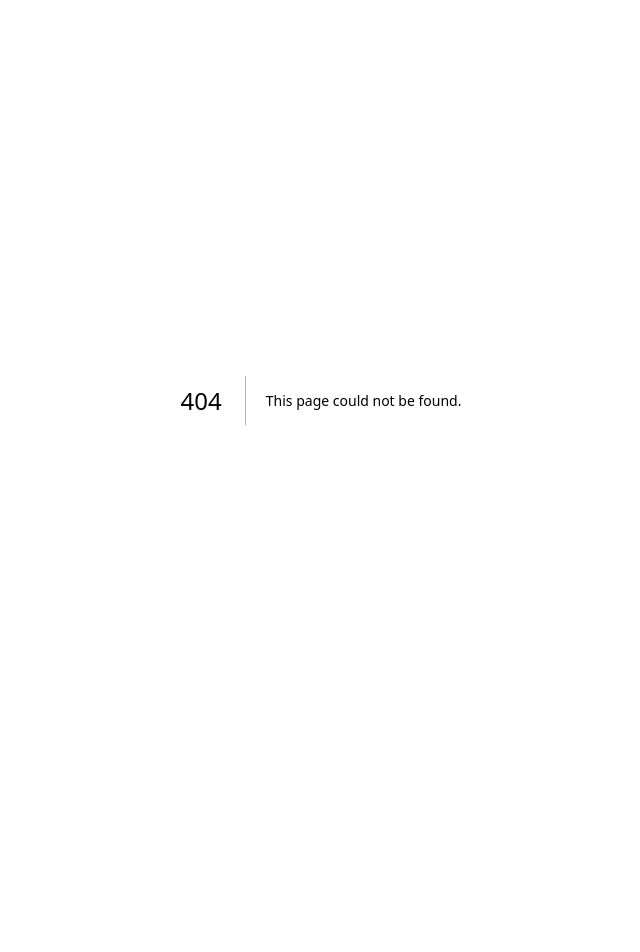
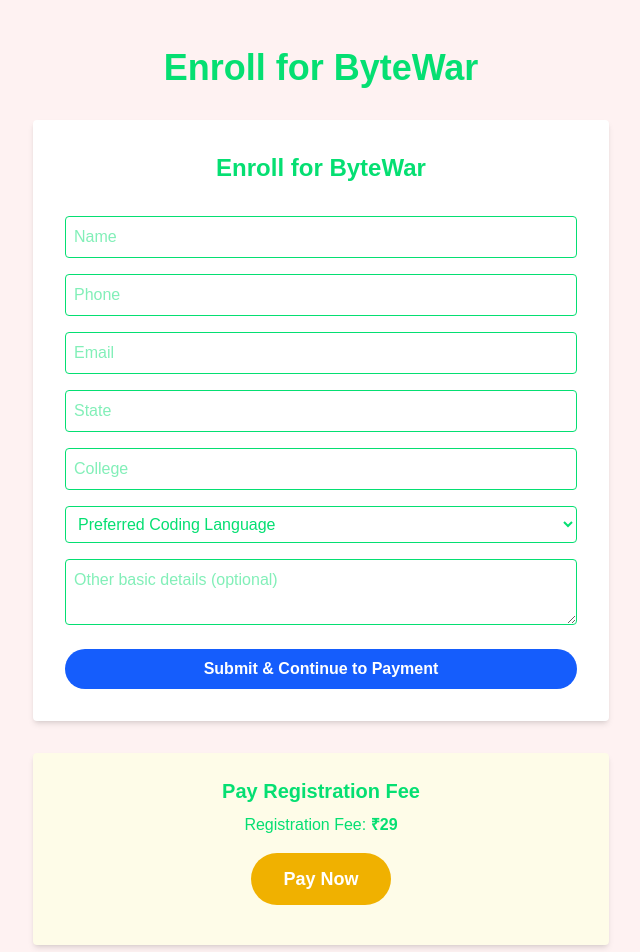
Before and after one commit to navokta/Bytewar-v2, a Next.js app: page /enroll in a window 1280 px wide. Before the commit this address had no page. Shown: the top 952 px of the page, without its empty margins (319-959 px from the left). Before the commit the page ends 800 px from the top, so only its background shows below. Built offline with nearby package versions, Linux system fonts and the light colour scheme.

Commit message:
Enroll page

```diff
--- /dev/null
+++ b/app/enroll/page.js
@@ -0,0 +1,12 @@
+import EnrollForm from "../../components/EnrollForm";
+import PaymentSection from "../../components/PaymentSection";
+
+export default function EnrollPage() {
+  return (
+    <div className="min-h-screen bg-red-50 py-12 px-4 text-green-400">
+      <h1 className="text-4xl font-extrabold text-center mb-8">Enroll for ByteWar</h1>
+      <EnrollForm />
+      <PaymentSection />
+    </div>
+  );
+}
--- /dev/null
+++ b/components/EnrollForm.js
@@ -0,0 +1,92 @@
+"use client";
+import { useState } from "react";
+
+export default function EnrollForm() {
+  const [form, setForm] = useState({
+    name: "",
+    phone: "",
+    email: "",
+    state: "",
+    college: "",
+    language: "",
+    details: ""
+  });
+  const [loading, setLoading] = useState(false);
+  const [success, setSuccess] = useState(false);
+  const [error, setError] = useState("");
+
+  // Google Form POST endpoint (replace with your own)
+  const GOOGLE_FORM_ACTION = "https://docs.google.com/forms/d/e/YOUR_FORM_ID/formResponse";
+  // Map form fields to Google Form entry IDs (replace with your own)
+  const ENTRY_IDS = {
+    name: "entry.1234567890",
+    phone: "entry.2345678901",
+    email: "entry.3456789012",
+    state: "entry.4567890123",
+    college: "entry.5678901234",
+    language: "entry.6789012345",
+    details: "entry.7890123456"
+  };
+
+  const handleChange = (e) => {
+    setForm({ ...form, [e.target.name]: e.target.value });
+  };
+
+  const handleSubmit = async (e) => {
+    e.preventDefault();
+    setLoading(true);
+    setError("");
+    setSuccess(false);
+    try {
+      const formData = new FormData();
+      Object.keys(form).forEach((key) => {
+        formData.append(ENTRY_IDS[key], form[key]);
+      });
+      await fetch(GOOGLE_FORM_ACTION, {
+        method: "POST",
+        mode: "no-cors",
+        body: formData
+      });
+      setSuccess(true);
+    } catch (err) {
+      setError("Submission failed. Please try again.");
+    }
+    setLoading(false);
+  };
+
+  if (success) {
+    return (
+      <div className="bg-green-100 p-6 rounded text-center">
+        <h2 className="text-2xl font-bold mb-2">Form Submitted!</h2>
+        <p className="mb-4">Please complete payment below and join the WhatsApp group.</p>
+        <a href="https://wa.me/YOUR_GROUP_LINK" target="_blank" rel="noopener" className="inline-block bg-green-500 text-white px-6 py-2 rounded-full font-semibold mb-4">Join WhatsApp Group</a>
+        <br />
+        <a href="/" className="text-blue-600 underline">Go to Home</a>
+      </div>
+    );
+  }
+
+  return (
+    <form onSubmit={handleSubmit} className="bg-white p-8 rounded shadow-md max-w-xl mx-auto flex flex-col gap-4">
+      <h2 className="text-2xl font-bold mb-4 text-center">Enroll for ByteWar</h2>
+      <input name="name" value={form.name} onChange={handleChange} required placeholder="Name" className="border p-2 rounded" />
+      <input name="phone" value={form.phone} onChange={handleChange} required placeholder="Phone" className="border p-2 rounded" />
+      <input name="email" value={form.email} onChange={handleChange} required placeholder="Email" type="email" className="border p-2 rounded" />
+      <input name="state" value={form.state} onChange={handleChange} required placeholder="State" className="border p-2 rounded" />
+      <input name="college" value={form.college} onChange={handleChange} required placeholder="College" className="border p-2 rounded" />
+      <select name="language" value={form.language} onChange={handleChange} required className="border p-2 rounded">
+        <option value="">Preferred Coding Language</option>
+        <option value="C++">C++</option>
+        <option value="Java">Java</option>
+        <option value="Python">Python</option>
+        <option value="JavaScript">JavaScript</option>
+        <option value="Other">Other</option>
+      </select>
+      <textarea name="details" value={form.details} onChange={handleChange} placeholder="Other basic details (optional)" className="border p-2 rounded" />
+      {error && <div className="text-red-600">{error}</div>}
+      <button type="submit" disabled={loading} className="bg-blue-600 text-white px-6 py-2 rounded-full font-semibold mt-2 disabled:opacity-50">
+        {loading ? "Submitting..." : "Submit & Continue to Payment"}
+      </button>
+    </form>
+  );
+}
--- a/components/EnrollNow.js
+++ b/components/EnrollNow.js
@@ -1,8 +1,9 @@
+import Link from "next/link";
+
 export default function EnrollNow() {
   return (
-    <section id="enroll" className="w-full py-12 flex flex-col items-center bg-yellow-100">
-      <h2 className="text-3xl font-bold mb-4">Ready to Compete?</h2>
-      <a href="#" className="bg-yellow-500 hover:bg-yellow-600 text-white font-semibold px-8 py-3 rounded-full text-lg shadow-lg transition">Enroll Now</a>
-    </section>
+    <div className="w-full py-12 flex flex-col items-center bg-red-100">
+      <Link href="/enroll" className="bg-yellow-500 hover:bg-yellow-600 text-white font-semibold px-8 py-3 rounded-full text-lg shadow-lg transition">Enroll Now</Link>
+    </div>
   );
 }
--- /dev/null
+++ b/components/EnrollSuccess.js
@@ -0,0 +1,11 @@
+export default function EnrollSuccess() {
+  return (
+    <div className="bg-green-100 p-6 rounded text-center mt-8 max-w-xl mx-auto">
+      <h2 className="text-2xl font-bold mb-2">Enrollment Complete!</h2>
+      <p className="mb-4">Join our WhatsApp group for updates and next steps.</p>
+      <a href="https://wa.me/YOUR_GROUP_LINK" target="_blank" rel="noopener" className="inline-block bg-green-500 text-white px-6 py-2 rounded-full font-semibold mb-4">Join WhatsApp Group</a>
+      <br />
+      <a href="/" className="text-blue-600 underline">Go to Home</a>
+    </div>
+  );
+}
--- /dev/null
+++ b/components/PaymentSection.js
@@ -0,0 +1,28 @@
+"use client";
+import { useState } from "react";
+
+export default function PaymentSection() {
+  const [paid, setPaid] = useState(false);
+
+  // Replace with your payment link (e.g., Razorpay, Paytm, UPI, etc.)
+  const PAYMENT_LINK = "https://your-payment-link.com";
+
+  return (
+    <div className="bg-yellow-50 p-6 rounded shadow-md max-w-xl mx-auto mt-8 text-center">
+      <h3 className="text-xl font-bold mb-2">Pay Registration Fee</h3>
+      <p className="mb-4">Registration Fee: <span className="font-semibold">₹29</span></p>
+      <a
+        href={PAYMENT_LINK}
+        target="_blank"
+        rel="noopener"
+        className="inline-block bg-yellow-500 hover:bg-yellow-600 text-white px-8 py-3 rounded-full font-semibold text-lg mb-4"
+        onClick={() => setPaid(true)}
+      >
+        Pay Now
+      </a>
+      {paid && (
+        <div className="mt-4 text-green-700 font-semibold">Thank you for your payment!</div>
+      )}
+    </div>
+  );
+}
```
